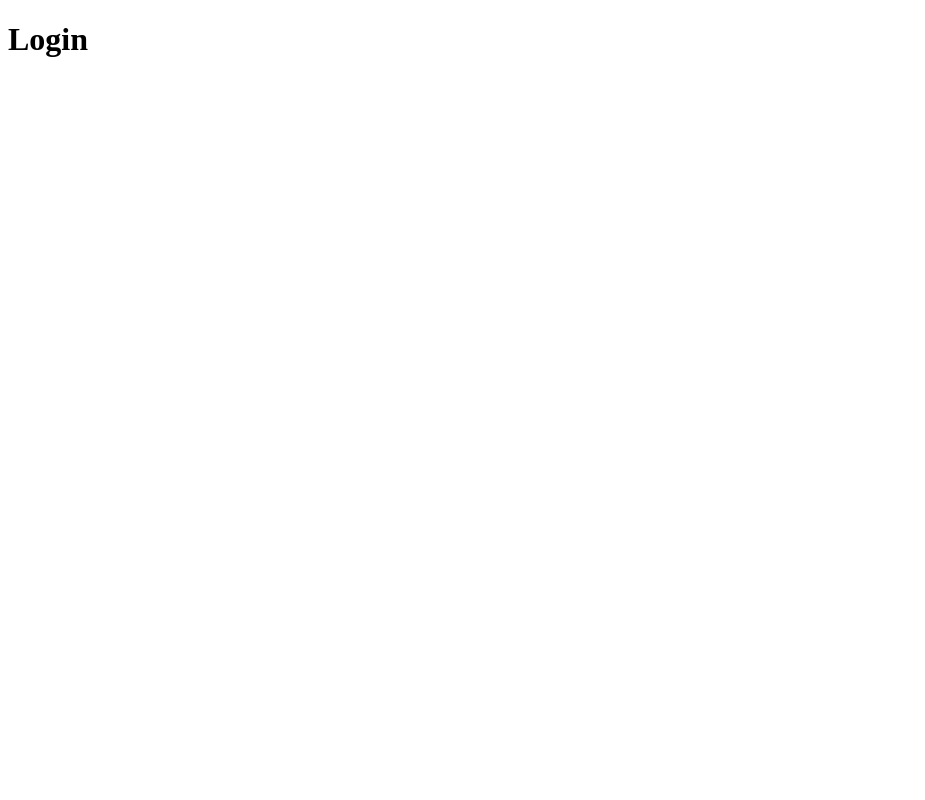
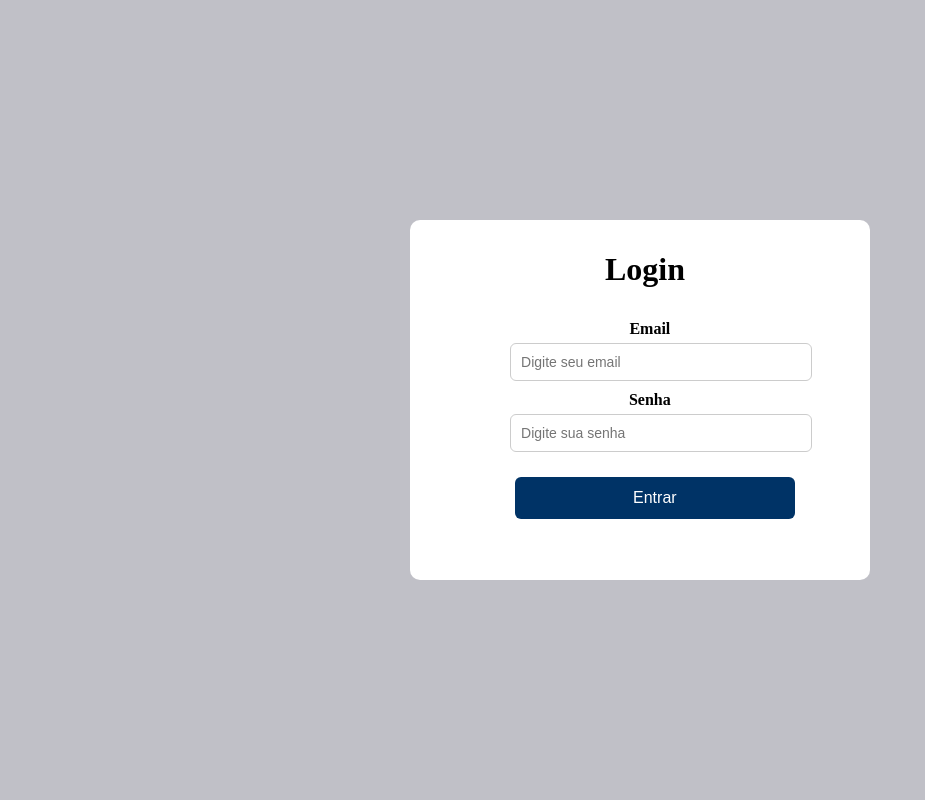
Before and after one commit to Kessia-Silva/Sistema_de_Vendas_de_Passagens-Linhas_Aereas-EDII, a Flask app: page /login in a window 1280 px wide. Before the commit the part shown is almost empty. Shown: the whole page, without its empty margins (0-925 px from the left). Run offline with Flask 3, Linux system fonts and the light colour scheme.

Commit message:
login feito

```diff
--- a/static/css/login.css
+++ b/static/css/login.css
@@ -0,0 +1,61 @@
+body{
+    margin: 0;
+    background-color:rgb(192, 192, 199);
+    display: flex;
+    justify-content: center;
+    align-items: center;
+    height: 100vh;
+}
+
+.login-container{
+    display: flex;
+    background: white;
+    width: 400px;
+    height: 300px;
+    padding: 30px;
+    text-align: center;
+    border-radius: 10px;
+}
+
+.login-text{
+    margin-left: 165px;
+    margin-top: 1px;
+}
+
+.formulario{
+    margin-top: 60px;
+    align-items: center;
+    margin-left: -175px;
+}
+
+.login-container label{
+    display: block;
+    font-weight: bold;
+    margin-top: 10px;
+}
+
+.login-container input {
+    width: 100%;
+    padding: 10px;
+    margin-top: 5px;
+    border: 1px solid #ccc;
+    border-radius: 6px;
+    font-size: 14px;
+}
+
+.login-container button {
+    width: 100%;
+    padding: 12px;
+    background: #003366;
+    color: white;
+    border: none;
+    border-radius: 6px;
+    font-size: 16px;
+    cursor: pointer;
+    transition: background 0.3s;
+    margin-top: 25px;
+}
+
+button{
+    margin-left: 5px;
+}
--- a/templates/login.html
+++ b/templates/login.html
@@ -2,11 +2,22 @@
 <html lang =  "pt-br">
     <head>
         <title>Login</title>
+         <link rel="stylesheet" href="static/css/login.css">
     </head>
     <body>
-        <div>
-            <h1>Login</h1>
+        <div class = "login-container">
+            <h1 class = "login-text">Login</h1>
+            <form class = "formulario">
 
+                <label>Email</label>
+                <input type = "text" id = "email", name = "email" placeholder="Digite seu email" required>
+
+                <label>Senha</label>
+                <input type = "password", id = "senha", name = "senha", placeholder="Digite sua senha" required>
+
+                <button>Entrar</button>
+
+            </form>
         </div>
     </body>
 </html>
```
